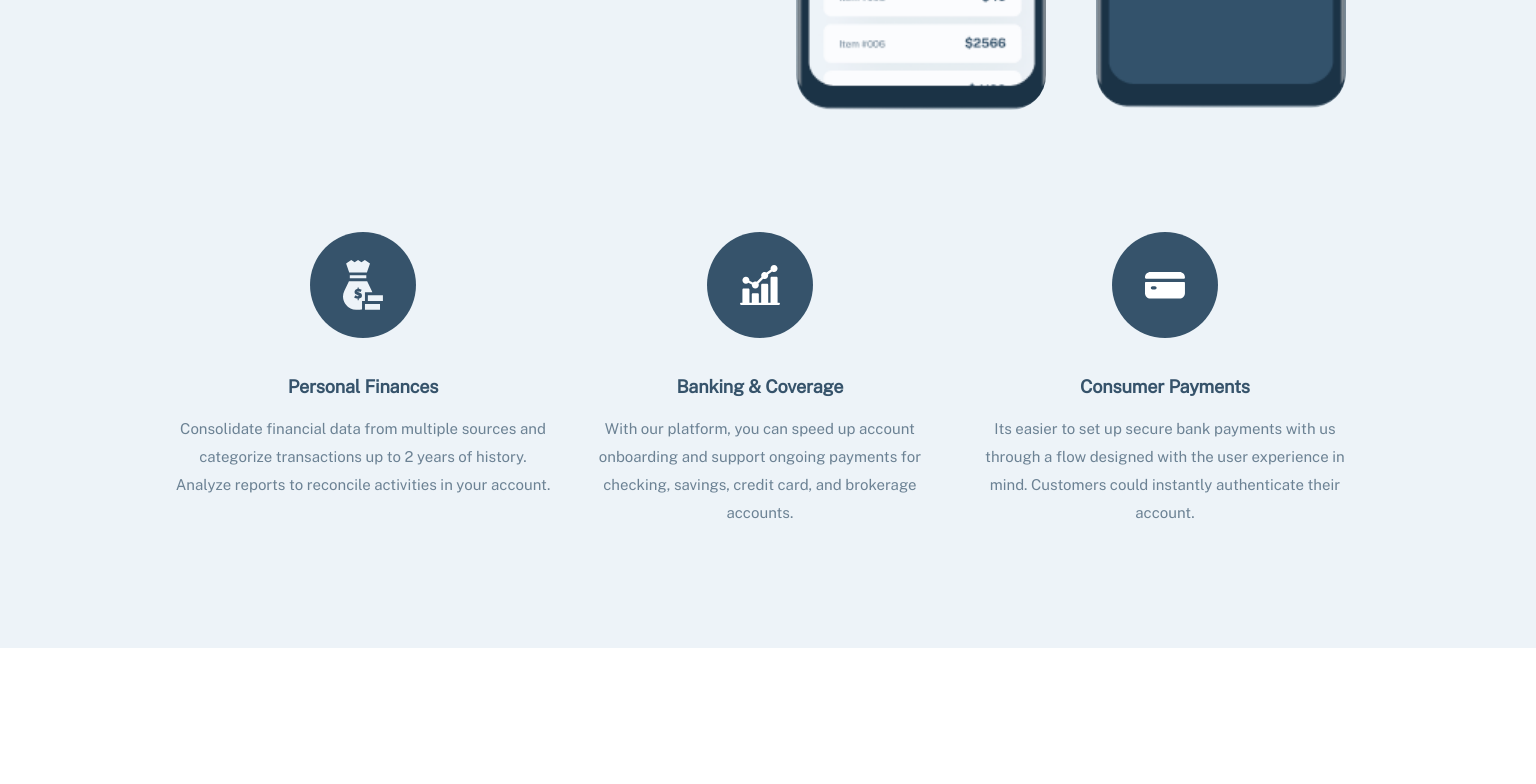
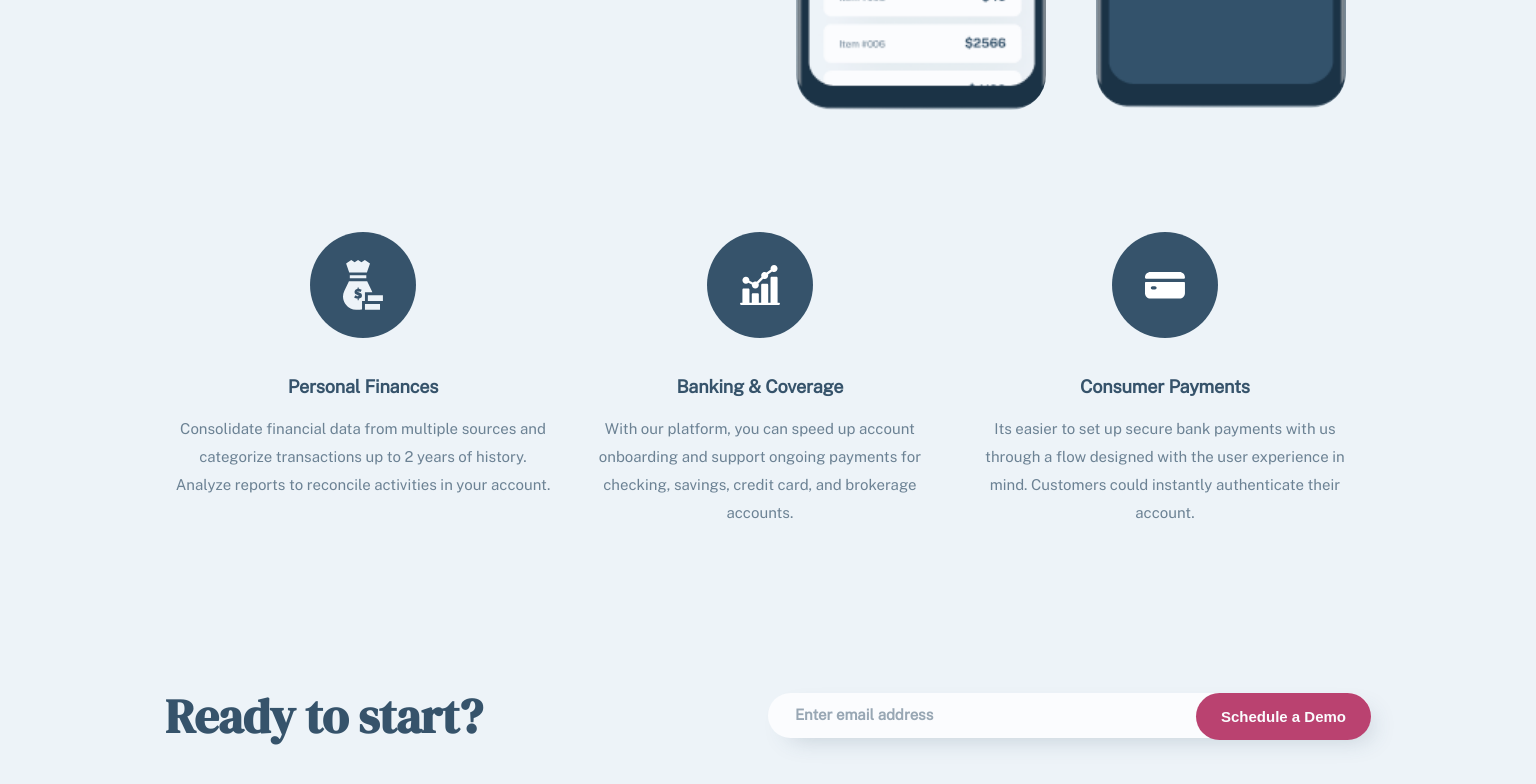
Before and after one commit to StankovicMarija/demo-react-project, a React (Create React App) app: page / in a window 1536 px wide. Shown: the part 2235-3019 px from the top of the page. Before the commit the page ends 2883 px from the top, so only its background shows below. Built offline with nearby package versions, Linux system fonts and the light colour scheme.

Commit message:
adding schedule-component

```diff
--- /dev/null
+++ b/src/components/schedule/schedule.jsx
@@ -0,0 +1,20 @@
+import React from 'react';
+import Button from '../button/button';
+import Input from '../input/input';
+import classes from './schedule.module.css';
+
+function Schedule() {
+  return (
+    <div className={classes.wrapper}>
+      <h3 className={classes.caption}>Ready to start?</h3>
+      <div className={classes.formWrapper}>
+        <Input />
+        <div className={classes.btnWrapper}>
+          <Button>Schedule a Demo</Button>
+        </div>
+      </div>
+    </div>
+  );
+}
+
+export default Schedule;
--- /dev/null
+++ b/src/components/schedule/schedule.module.css
@@ -0,0 +1,60 @@
+.wrapper {
+  background-color: #edf3f8;
+}
+
+.caption {
+  font-family: 'DM Serif Display';
+  color: #36536b;
+  font-size: 32px;
+  line-height: 36px;
+  text-align: center;
+  letter-spacing: -0.25px;
+  margin: 0;
+}
+
+.formWrapper {
+  padding: 32px 24px 80px;
+}
+
+.btnWrapper {
+  margin-top: 16px;
+}
+
+@media (min-width: 768px) {
+  .caption {
+    font-size: 48px;
+    line-height: 56px;
+  }
+
+  .formWrapper {
+    padding: 40px 160px 100px;
+    position: relative;
+    display: flex;
+    text-align: center;
+  }
+
+  .btnWrapper {
+    position: absolute;
+    right: 0;
+    margin-right: 160px;
+    margin-top: 0;
+  }
+}
+
+@media (min-width: 1440px) {
+  .wrapper {
+    display: flex;
+    justify-content: space-between;
+    align-items: center;
+    padding: 40px 165px 96px;
+  }
+
+  .formWrapper {
+    padding: 0;
+    width: 50%;
+  }
+
+  .btnWrapper {
+    margin-right: 0px;
+  }
+}
--- a/src/pages/Home.jsx
+++ b/src/pages/Home.jsx
@@ -2,6 +2,7 @@ import React from 'react';
 import Clients from '../components/clients/clients';
 import Hero from '../components/hero/hero';
 import Navigation from '../components/nav/navigation';
+import Schedule from '../components/schedule/schedule';
 import Story from '../components/story/story';
 
 const Home = () => (
@@ -10,6 +11,7 @@ const Home = () => (
     <Hero />
     <Clients />
     <Story />
+    <Schedule />
   </div>
 );
 
```
